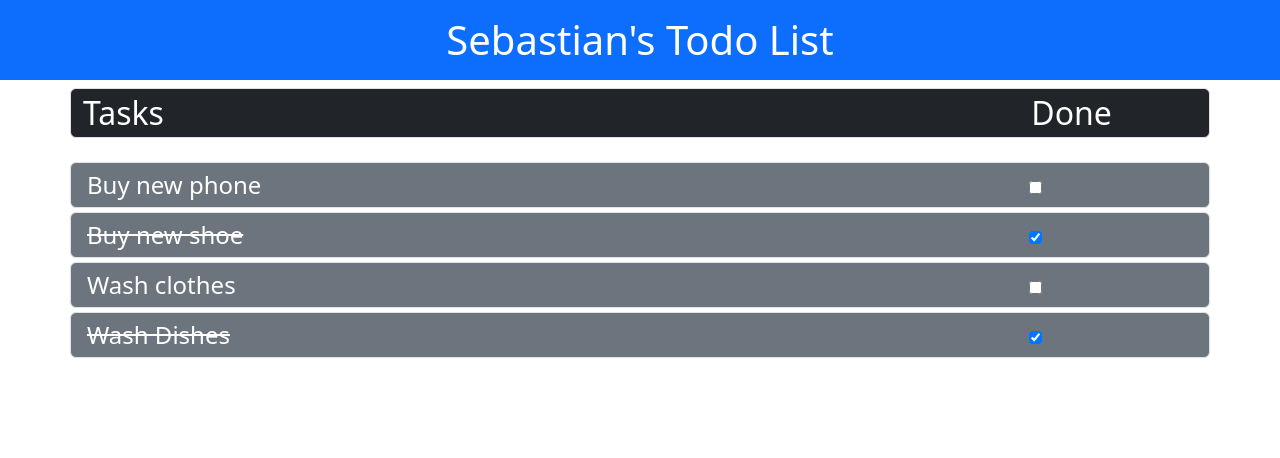
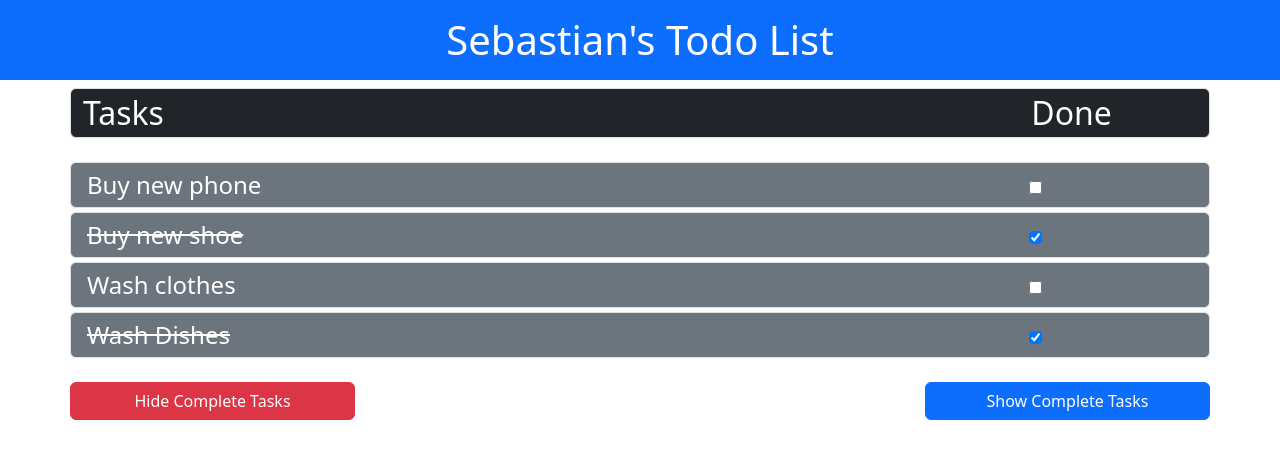
Before and after one commit to AungKyawPhyo1142/projectlist, a Vue app: page / in a window 1280 px wide. Shown: the top 458 px of the page. Built offline with nearby package versions, Linux system fonts and the light colour scheme.

Commit message:
Filter Tasks when done

```diff
--- a/src/App.vue
+++ b/src/App.vue
@@ -9,9 +9,14 @@
         <div class="col-2 fs-2">Done</div>
       </div>
 
-      <div class="row fs-4 p-1 mb-1 bg-secondary border rounded text-white" v-for="(task,index) in tasks" v-bind:key="index">
-        <div class="col" :class="task.done ? 'delete':''">{{task.action}}</div>
+      <div class="row fs-4 p-1 mb-1 bg-secondary border rounded text-white" v-for="(task,index) in filterTasks" v-bind:key="index">
+        <div class="col" :class=" task.done ? 'delete':'' ">{{task.action}}</div>
         <div class="col-2"><input type="checkbox" class="" v-model="task.done"></div>
+      </div>
+
+      <div class="row mt-4 d-flex justify-content-between">
+        <button class="col-3 btn btn-danger" v-bind="hideCompleted" @click="hideCompletedItems()">Hide Complete Tasks</button>
+        <button class="col-3 btn btn-primary"  v-bind="hideCompleted" @click="showCompletedItems()">Show Complete Tasks</button>
       </div>
 
     </div>
@@ -21,17 +26,37 @@
 <script>
 
 export default{
+
   name: "App", // name of the component
 
   data: ()=> ({
     name:'Sebastian',
+    hideCompleted: false,
     tasks: [
       {'action': 'Buy new phone','done': false},
       {'action': 'Buy new shoe','done': true},
       {'action': 'Wash clothes','done': false},
       {'action': 'Wash Dishes','done': true}
     ]
-  })
+  }),
+
+  computed: {
+
+    filterTasks(){
+      return this.hideCompleted ? this.tasks.filter(item => !item.done) : this.tasks;
+    }
+
+  },
+
+  methods: {
+    hideCompletedItems(){
+      this.hideCompleted=true;
+    },
+    showCompletedItems(){
+      this.hideCompleted=false;
+    }
+  }
+
 }
 
 </script>
```
